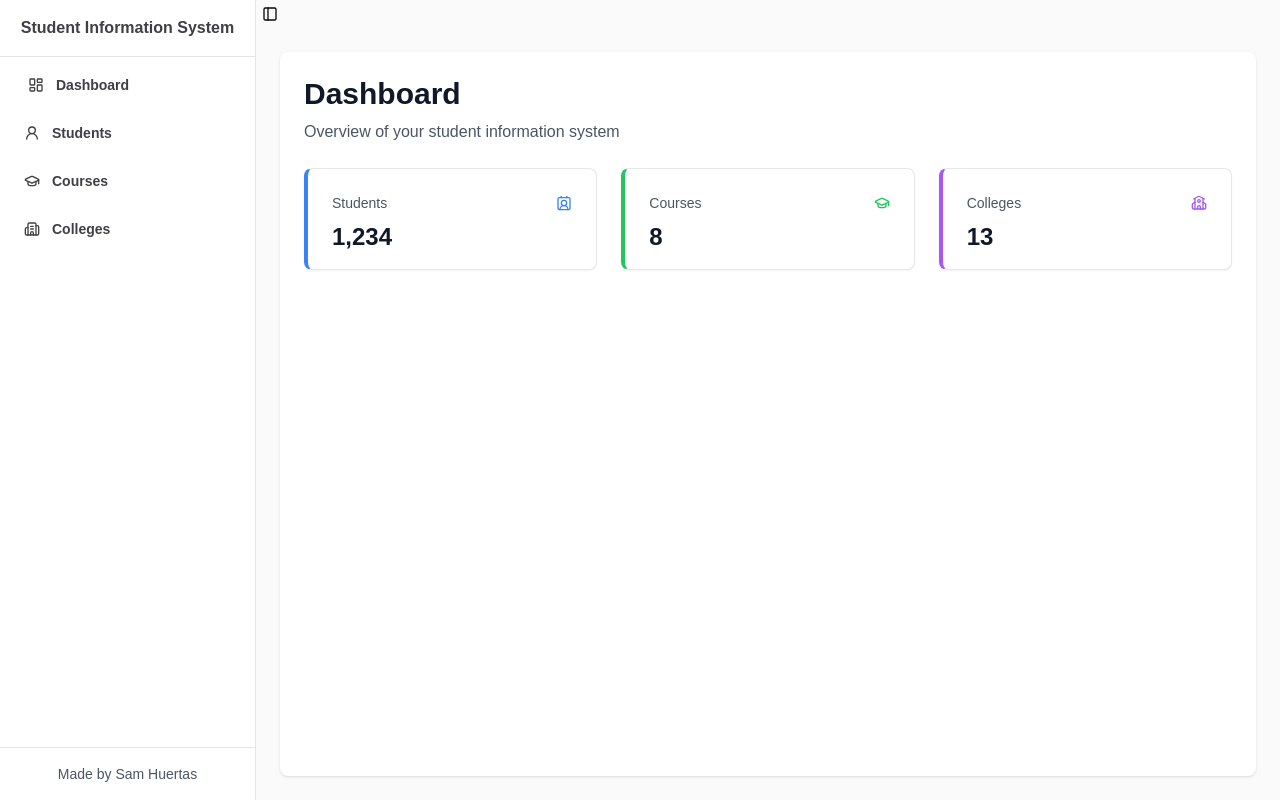
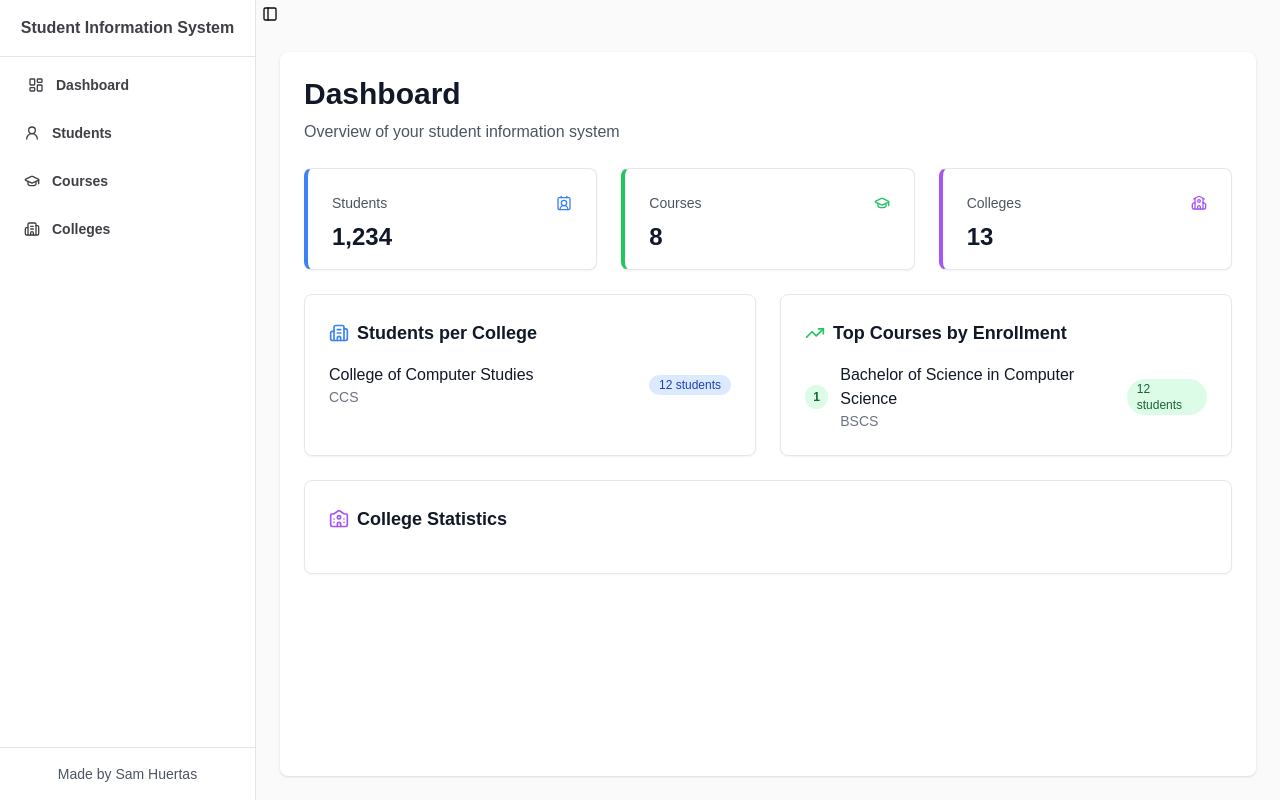
Before and after one commit to SamHuertas/Web-SSIS-CCC181, a Vue app in the folder frontend/: page / in a window 1280 px wide. Built offline with nearby package versions, Linux system fonts and the light colour scheme.

Commit message:
Added more StatCards to Dashboard View

```diff
--- /dev/null
+++ b/frontend/src/components/SecondStatCardsSection.vue
@@ -0,0 +1,64 @@
+<script setup>
+ import { TrendingUp, Building2 } from 'lucide-vue-next';
+</script>
+
+<template>
+    <div class="grid grid-cols-1 lg:grid-cols-2 gap-6">
+        <!--Students per College-->
+        <div class="bg-white border border-gray-200 rounded-lg shadow-sm">
+            <div class="p-6 pb-4">
+                <h3 class="text-lg font-semibold text-gray-900 flex items-center gap-2">
+                <Building2 class="h-5 w-5 text-blue-500" />
+                Students per College
+                </h3>
+            </div>
+
+            <div class="px-6 pb-6">
+                <div class="space-y-4">
+                <!-- div with loopable data -->
+                    <div class="flex items-center justify-between">
+                        <div class="flex items-center gap-3">
+                        <div>
+                            <div class="font-medium text-gray-900">College of Computer Studies</div>
+                            <div class="text-sm text-gray-500">CCS</div>
+                            </div>
+                        </div>
+                        <span class="inline-flex items-center px-2.5 py-0.5 rounded-full text-xs font-medium bg-blue-100 text-blue-800">
+                            12 students
+                        </span>
+                    </div>
+                </div>
+            </div>
+        </div>
+
+        <!-- Top Courses by Enrollment-->
+        <div class="bg-white border border-gray-200 rounded-lg shadow-sm">
+            <div class="p-6 pb-4">
+                <h3 class="text-lg font-semibold text-gray-900 flex items-center gap-2">
+                <TrendingUp class="h-5 w-5 text-green-500" />
+                Top Courses by Enrollment
+                </h3>
+            </div>
+
+            <div class="px-6 pb-6">
+                <div class="space-y-4">
+                <!-- div with loopable data -->
+                    <div class="flex items-center justify-between">
+                        <div class="flex items-center gap-3">
+                        <div class="flex items-center justify-center w-6 h-6 rounded-full bg-green-100 text-green-800 text-xs font-bold">
+                            1
+                        </div>
+                        <div>
+                            <div class="font-medium text-gray-900">Bachelor of Science in Computer Science</div>
+                            <div class="text-sm text-gray-500">BSCS</div>
+                            </div>
+                        </div>
+                        <span class="inline-flex items-center px-2.5 py-0.5 rounded-full text-xs font-medium bg-green-100 text-green-800">
+                            12 students
+                        </span>
+                    </div>
+                </div>
+            </div>
+        </div>
+    </div>
+</template>
--- /dev/null
+++ b/frontend/src/components/ThirdStatCardsSection.vue
@@ -0,0 +1,19 @@
+<script setup>
+    import { University } from 'lucide-vue-next';
+</script>
+
+<template>
+    <div class="bg-white border border-gray-200 rounded-lg shadow-sm">
+        <div class="p-6 pb-4">
+            <h3 class="text-lg font-semibold text-gray-900 flex items-center gap-2">
+                <University class="h-5 w-5 text-purple-500" />
+                College Statistics
+            </h3>
+        </div>
+        <div class="px-6 pb-6">
+            <div class="overflow-x-auto">
+
+            </div>
+        </div>
+    </div>
+</template>
--- a/frontend/src/views/DashboardView.vue
+++ b/frontend/src/views/DashboardView.vue
@@ -1,5 +1,7 @@
 <script setup>
     import StatCardsSection from '@/components/StatCardsSection.vue';
+    import SecondStatCardsSection from '@/components/SecondStatCardsSection.vue';
+    import ThirdStatCardsSection from '@/components/ThirdStatCardsSection.vue';
 </script>
 
 <template>
@@ -11,8 +13,10 @@
                 <p class="text-gray-600 mt-2">Overview of your student information system</p>
                 </div>
 
-               <!-- stat card Component -->
+               <!-- stat card Components -->
                 <StatCardsSection />
+                <SecondStatCardsSection />
+                <ThirdStatCardsSection />
         </div>
       </main>
     </div>
```
